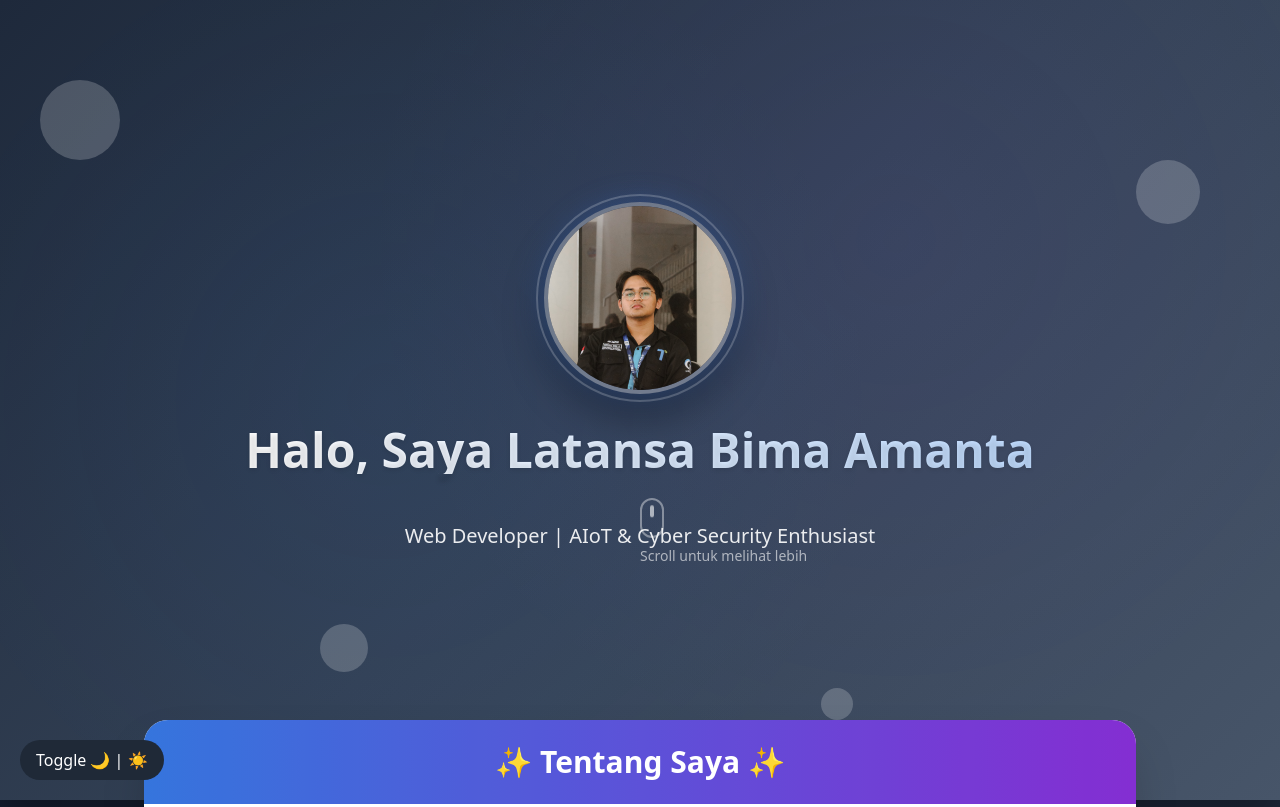
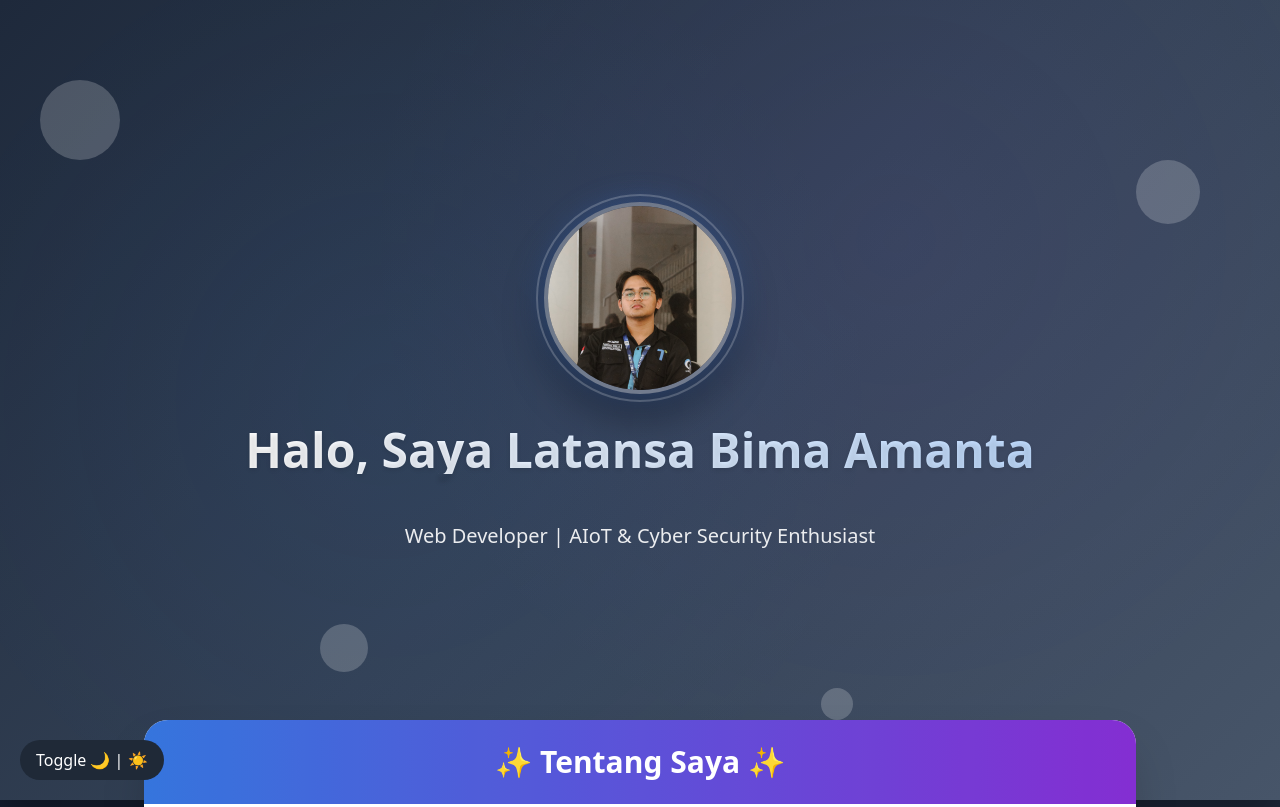
Before and after one commit to LatansaBima/web-portfolio, a plain HTML site: page index.html in a window 1280 px wide. Shown: the top 807 px of the page. Drawn offline with nearby package versions, Linux system fonts and the light colour scheme.

Commit message:
feat: remove mouse UI n animation effect on header

```diff
--- a/index.html
+++ b/index.html
@@ -79,22 +79,8 @@
             Web Developer | AIoT & Cyber Security Enthusiast
           </p>
         </div>
+        </div>
 
-        <!-- Scroll Indicator -->
-        <div
-          class="absolute bottom-8 left-1/2 transform -translate-x-1/2"
-          data-aos="fade-up"
-          data-aos-delay="1500"
-        >
-          <div
-            class="w-6 h-10 border-2 border-white/40 rounded-full flex justify-center"
-          >
-            <div
-              class="w-1 h-3 bg-white/60 rounded-full mt-2 animate-bounce"
-            ></div>
-          </div>
-          <p class="text-sm text-white/60 mt-2">Scroll untuk melihat lebih</p>
-        </div>
       </div>
     </header>
     <main class="max-w-5xl mx-auto px-4 -mt-20 relative z-20">
```
